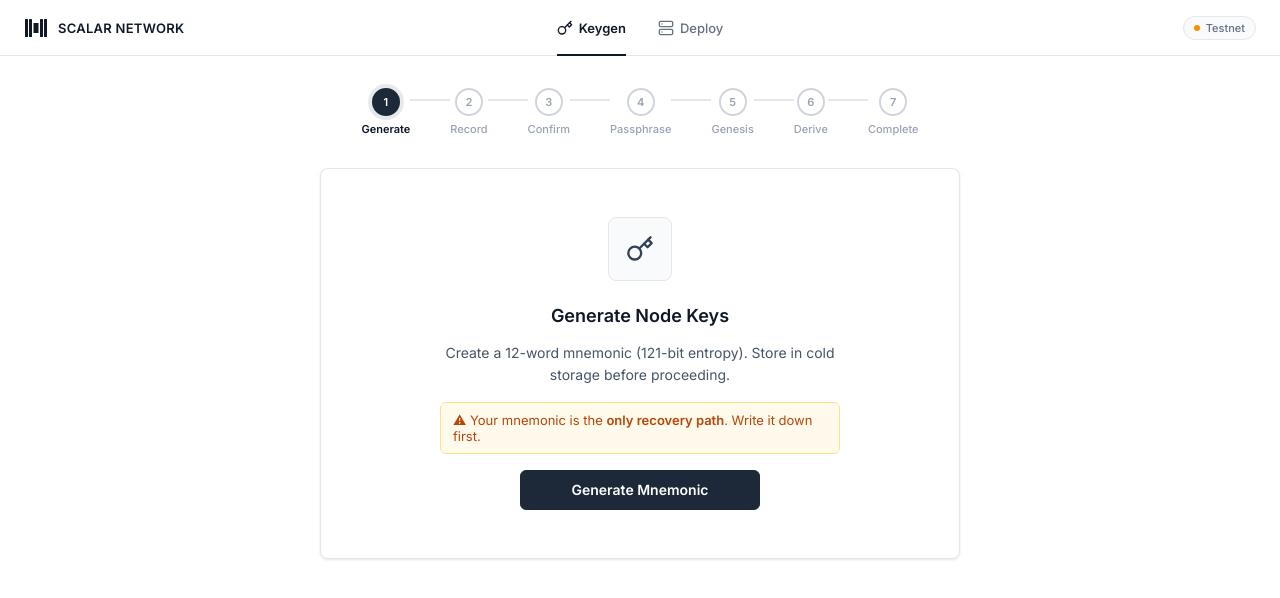
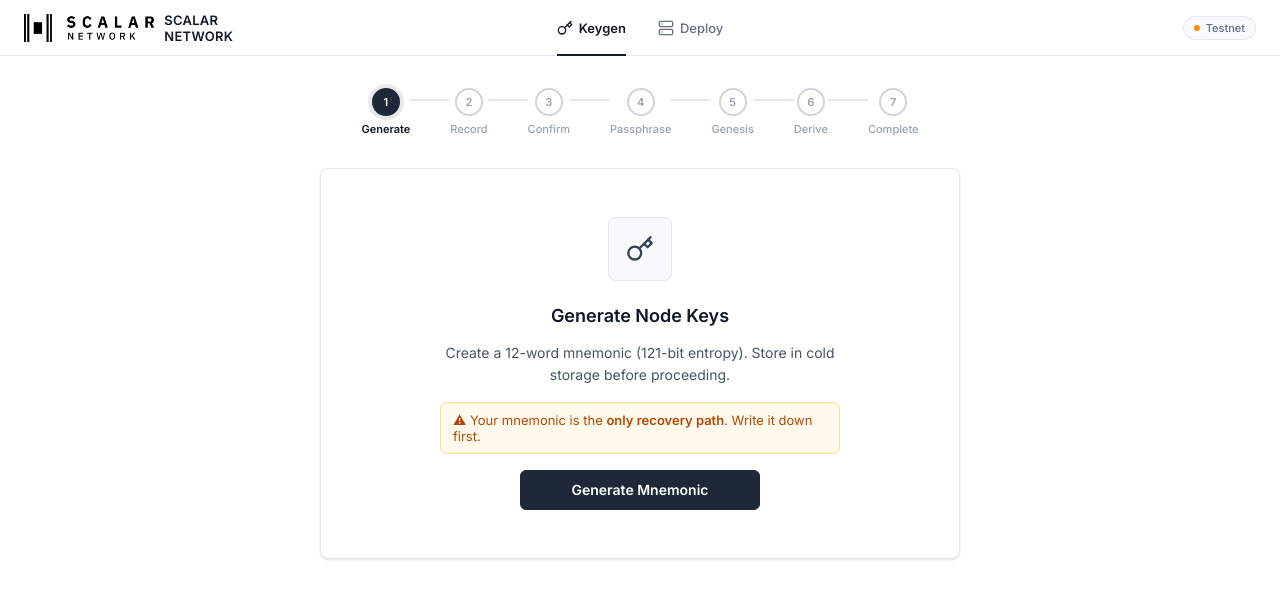
Before and after one commit to scalarnetwork/scalar-node-desktop, a React (Vite) app in the folder frontend/: page / in a window 1280 px wide. Shown: the top 598 px of the page. Built offline with nearby package versions, Linux system fonts and the light colour scheme.

Commit message:
fix(frontend): move Logo4 to src/assets, remove unused LogoMark

```diff
--- a/frontend/src/App.tsx
+++ b/frontend/src/App.tsx
@@ -1,6 +1,7 @@
 import { useState, useRef, useEffect } from 'react'
 import { invoke } from '@tauri-apps/api/core'
 import './App.css'
+import logoMark from './assets/Logo4.png'
 
 // ── Types ────────────────────────────────────────────────────────
 type Tab    = 'keygen' | 'deploy'
@@ -48,16 +49,7 @@ const KG_STEPS: { key: KgStep; label: string }[] = [
 ]
 const KG_ORDER: KgStep[] = KG_STEPS.map(s => s.key)
 
-// ── Icons (inline SVG) ────────────────────────────────────────────
-const LogoMark = () => (
-  <svg width="24" height="24" viewBox="0 0 24 24" className="logo-sym">
-    <rect x="1"   y="3" width="3" height="18" rx=".5" fill="currentColor"/>
-    <rect x="5"   y="3" width="3" height="18" rx=".5" fill="currentColor"/>
-    <rect x="9.5" y="7" width="5" height="10" rx=".5" fill="currentColor"/>
-    <rect x="16"  y="3" width="3" height="18" rx=".5" fill="currentColor"/>
-    <rect x="20"  y="3" width="3" height="18" rx=".5" fill="currentColor"/>
-  </svg>
-)
+// ── Icons (inline SVG) ──────────────────────────────────────────────
 const IKey = () => (
   <svg width="16" height="16" viewBox="0 0 24 24" fill="none" stroke="currentColor" strokeWidth="2" strokeLinecap="round" strokeLinejoin="round">
     <circle cx="7.5" cy="15.5" r="5.5"/>
@@ -371,7 +363,7 @@ export default function App() {
   return (
     <div className="app-root">
       <header className="hdr" data-tauri-drag-region>
-        <div className="hdr__logo"><LogoMark /><span className="logo-txt">SCALAR NETWORK</span></div>
+        <div className="hdr__logo"><img src={logoMark} alt="" style={{height:28,width:"auto",mixBlendMode:"multiply"}} /><span className="logo-txt">SCALAR NETWORK</span></div>
         <nav className="hdr__nav">
           <button className={`ntab${tab === 'keygen' ? ' on' : ''}`} onClick={() => setTab('keygen')}><IKey />Keygen</button>
           <button className={`ntab${tab === 'deploy' ? ' on' : ''}`} onClick={() => setTab('deploy')}><ISrv />Deploy</button>
```
Also changed, not shown: frontend/src/assets/Logo4.png (added).
